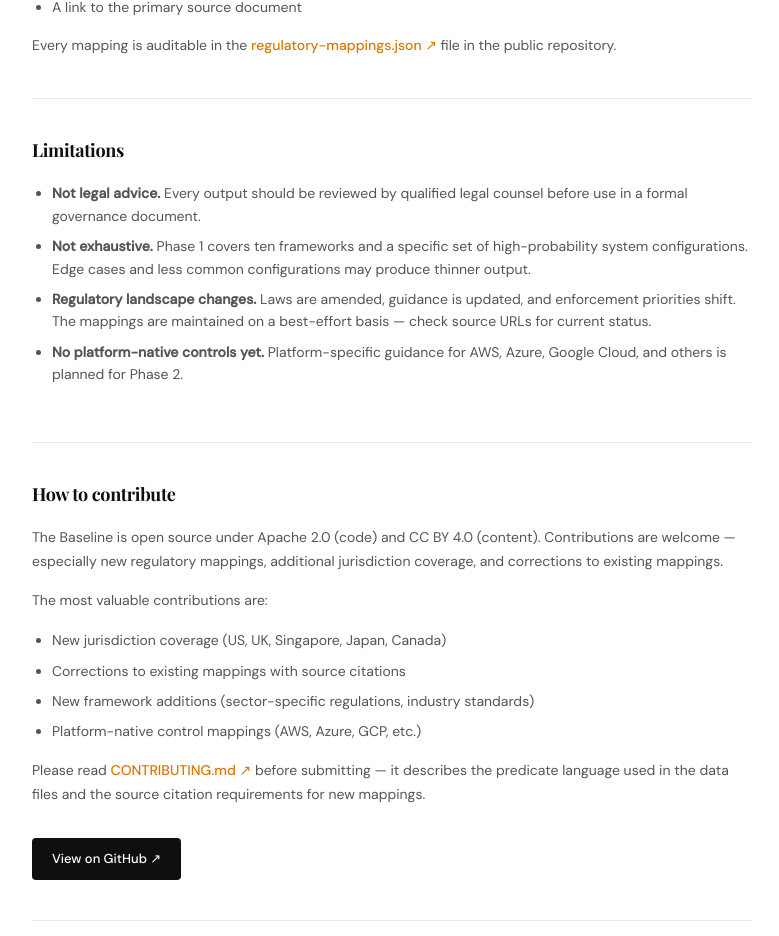
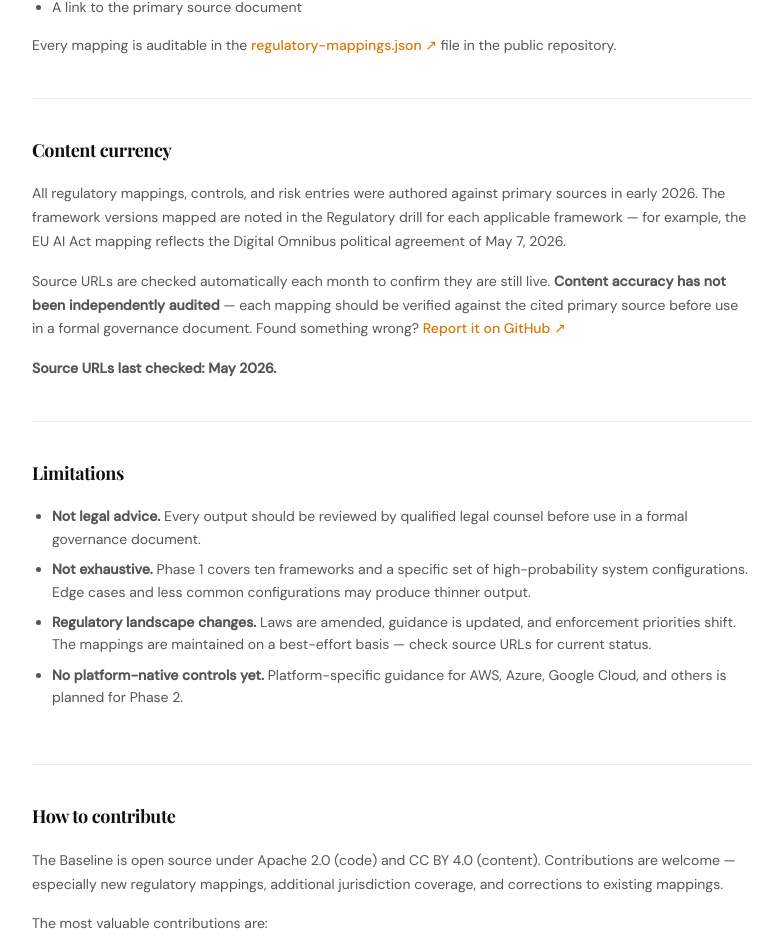
Before and after one commit to b-gowland/ai-risk-baseline, a React (Vite) app: page /about in a window 1280 px wide. Shown: the part 853-1789 px from the top of the page, without its empty margins (248-1027 px from the left). Built offline with nearby package versions, Linux system fonts and the light colour scheme; a web font is replaced by a local one.

Commit message:
Simplify provenance display: remove per-item icons, add content currency section to About

```diff
--- a/src/components/DrillContent.jsx
+++ b/src/components/DrillContent.jsx
@@ -3,15 +3,13 @@
  * Shared content renderers for all five drill types.
  * Used by: DetailRail (desktop) and DrillPage (mobile <768px).
  *
- * FR-96: SourceCite wired into RegulatoryContent, ControlsContent, RisksContent.
- * FR-97: Framework version footer added per framework group in RegulatoryContent.
- * Updated: May 22, 2026 — Trust & Freshness Layer
+ * FR-97: Framework version footer retained per framework group in RegulatoryContent.
+ * FR-96 (SourceCite per-item icons): removed — content currency statement on About page instead.
+ * Updated: May 22, 2026
  */
 
 import { useState, useMemo } from 'react'
 import { Link } from 'react-router-dom'
-import SourceCite from './SourceCite.jsx'
-import { trackEvent } from '../utils/analytics.js'
 import styles from './DrillContent.module.css'
 
 const FUNCTION_CHIPS = [
@@ -57,16 +55,7 @@ export function RisksContent({ output }) {
               <span className={styles.domainTag}>{risk.domain}</span>
             </div>
             {risk.relevance_reason && (
-              <p className={styles.riskDesc}>
-                {risk.relevance_reason}
-                <SourceCite
-                  sourceNote={risk._source_note}
-                  lastVerified={risk.last_verified}
-                  claimText={risk.relevance_reason}
-                  itemId={risk.kb_id}
-                  onOpen={() => trackEvent(`source_cite_opened`, { item_type: `risk` })}
-                />
-              </p>
+              <p className={styles.riskDesc}>{risk.relevance_reason}</p>
             )}
             <div className={styles.riskLinks}>
               {risk.kb_url && (
@@ -133,16 +122,7 @@ export function RegulatoryContent({ output }) {
                       </span>
                     )}
                   </div>
-                  <p className={styles.regRequirement}>
-                    {item.title}
-                    <SourceCite
-                      sourceNote={item._source_note}
-                      lastVerified={item.last_verified}
-                      claimText={item.title}
-                      itemId={item.id}
-                      onOpen={() => trackEvent(`source_cite_opened`, { item_type: `regulatory` })}
-                    />
-                  </p>
+                  <p className={styles.regRequirement}>{item.title}</p>
                   {item.summary && item.summary !== item.title && (
                     <p className={styles.regSummary}>{item.summary}</p>
                   )}
@@ -224,16 +204,7 @@ export function ControlsContent({ output }) {
                 </div>
               </div>
               {ctrl.summary && (
-                <p className={styles.controlDesc}>
-                  {ctrl.summary}
-                  <SourceCite
-                    sourceNote={ctrl._source_note}
-                    lastVerified={ctrl.last_verified}
-                    claimText={ctrl.summary}
-                    itemId={ctrl.id}
-                    onOpen={() => trackEvent(`source_cite_opened`, { item_type: `control` })}
-                  />
-                </p>
+                <p className={styles.controlDesc}>{ctrl.summary}</p>
               )}
               {ctrl.frameworks?.length > 0 && (
                 <div className={styles.fwTags}>
--- a/src/pages/About.jsx
+++ b/src/pages/About.jsx
@@ -55,6 +55,34 @@ export default function About() {
               regulatory-mappings.json ↗
             </a>
             {` `}file in the public repository.
+          </p>
+        </section>
+
+        <section className={styles.section} id="methodology">
+          <h2 className={styles.sectionTitle}>Content currency</h2>
+          <p className={styles.text}>
+            All regulatory mappings, controls, and risk entries were authored against
+            primary sources in early 2026. The framework versions mapped are noted
+            in the Regulatory drill for each applicable framework — for example,
+            the EU AI Act mapping reflects the Digital Omnibus political agreement
+            of May 7, 2026.
+          </p>
+          <p className={styles.text}>
+            Source URLs are checked automatically each month to confirm they are
+            still live. <strong>Content accuracy has not been independently audited</strong> —
+            each mapping should be verified against the cited primary source before
+            use in a formal governance document. Found something wrong?{` `}
+            <a
+              href="https://github.com/b-gowland/ai-risk-baseline/issues/new?title=Content+inaccuracy&body=Describe+the+issue+and+cite+the+correct+source:"
+              target="_blank"
+              rel="noopener noreferrer"
+              className={styles.link}
+            >
+              Report it on GitHub ↗
+            </a>
+          </p>
+          <p className={styles.text}>
+            <strong>Source URLs last checked: May 2026.</strong>
           </p>
         </section>
 
--- a/src/pages/Output.jsx
+++ b/src/pages/Output.jsx
@@ -15,7 +15,6 @@ import {
   PlatformContent,
 } from '../components/DrillContent.jsx'
 import { useDrillState } from '../hooks/useDrillState.js'
-import siteVersion from '../data/site-version.json'
 import styles from './Output.module.css'
 
 // Legacy ?tab= → ?drill= rewrite map (FR-95)
@@ -207,26 +206,11 @@ function ConfigSummary({ config, editParams }) {
   if (config.jurisdiction?.length) chips.push({ label: `Jurisdiction`, value: config.jurisdiction.join(`, `) })
   if (config.platform && config.platform !== `skip`) chips.push({ label: `Platform`, value: config.platform })
 
-  function handlePillClick() {
-    trackEvent(`freshness_pill_clicked`)
-    window.open(`/about#methodology`, `_blank`, `noopener,noreferrer`)
-  }
-
   return (
     <div className={styles.configCard}>
       <div className={styles.configHeader}>
         <p className={styles.configEyebrow}>— YOUR CONFIGURATION</p>
-        <div className={styles.configHeaderRight}>
-          <button
-            className={styles.freshnessPill}
-            onClick={handlePillClick}
-            title="About our methodology and verification process"
-            type="button"
-          >
-            Verified {siteVersion.verified_month} · v{siteVersion.version}
-          </button>
-          <Link to={`/configure?${editParams.toString()}`} className={styles.editLink}>Edit →</Link>
-        </div>
+        <Link to={`/configure?${editParams.toString()}`} className={styles.editLink}>Edit →</Link>
       </div>
       <div className={styles.configChips}>
         {chips.map((chip, i) => (
```
